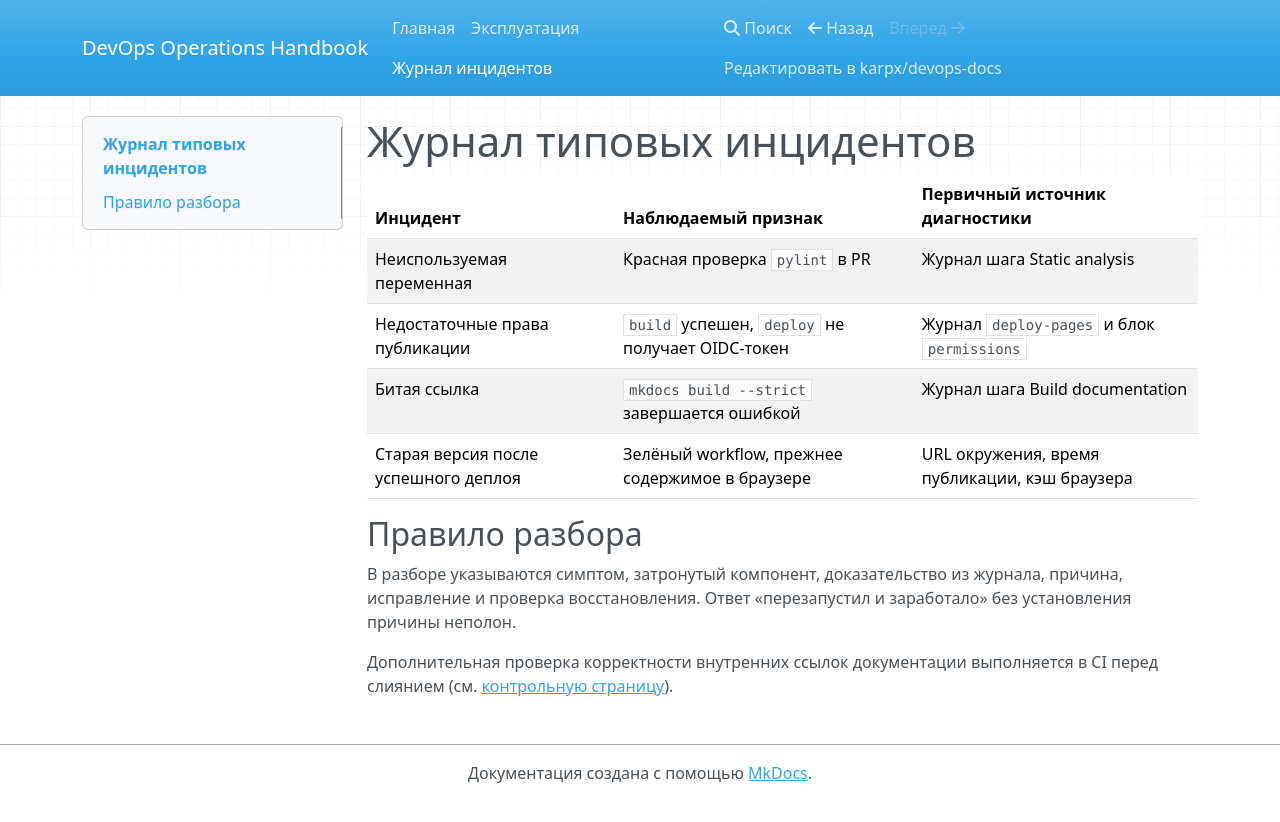
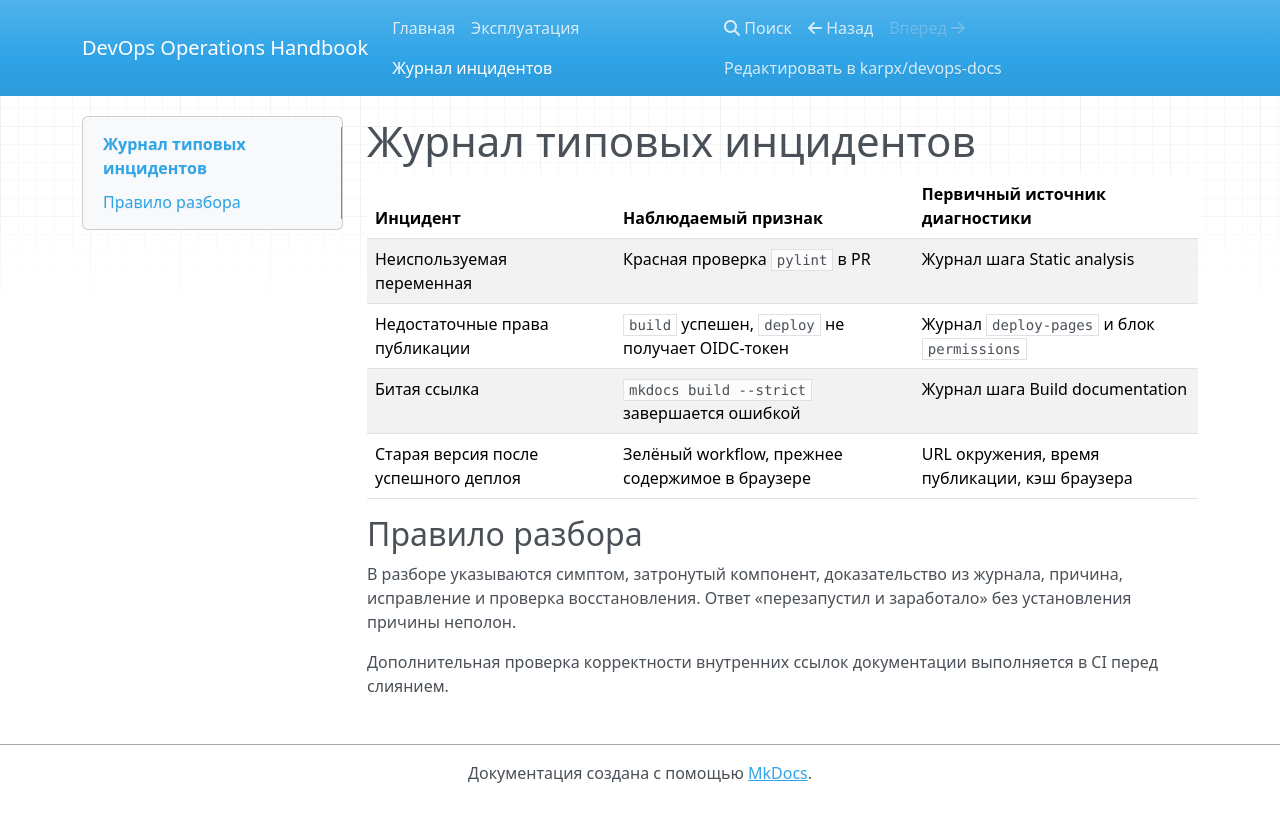
Before and after one commit to KarpX/devops-docs, an MkDocs documentation site: the page built from docs/incidents.md, in a window 1280 px wide. Shown: the top 822 px of the page. Built offline with MkDocs 1.6.1, drawn with Linux system fonts in a browser that asks for light colours; nearby versions of some CDN libraries.

Commit message:
docs: remove missing-page link in control PR

```diff
--- a/docs/incidents.md
+++ b/docs/incidents.md
@@ -11,4 +11,4 @@
 
 В разборе указываются симптом, затронутый компонент, доказательство из журнала, причина, исправление и проверка восстановления. Ответ «перезапустил и заработало» без установления причины неполон.
 
-Дополнительная проверка корректности внутренних ссылок документации выполняется в CI перед слиянием (см. [контрольную страницу](missing-page.md)).
+Дополнительная проверка корректности внутренних ссылок документации выполняется в CI перед слиянием.
```
